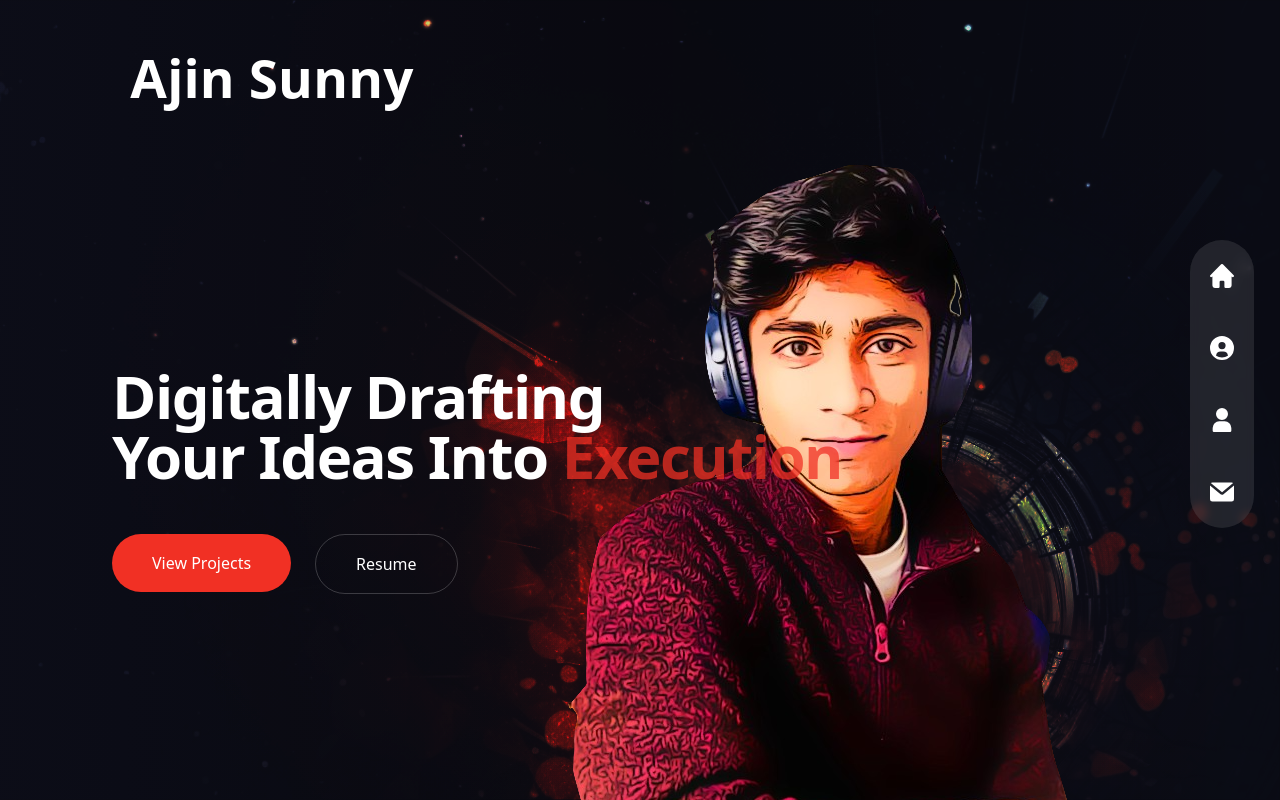
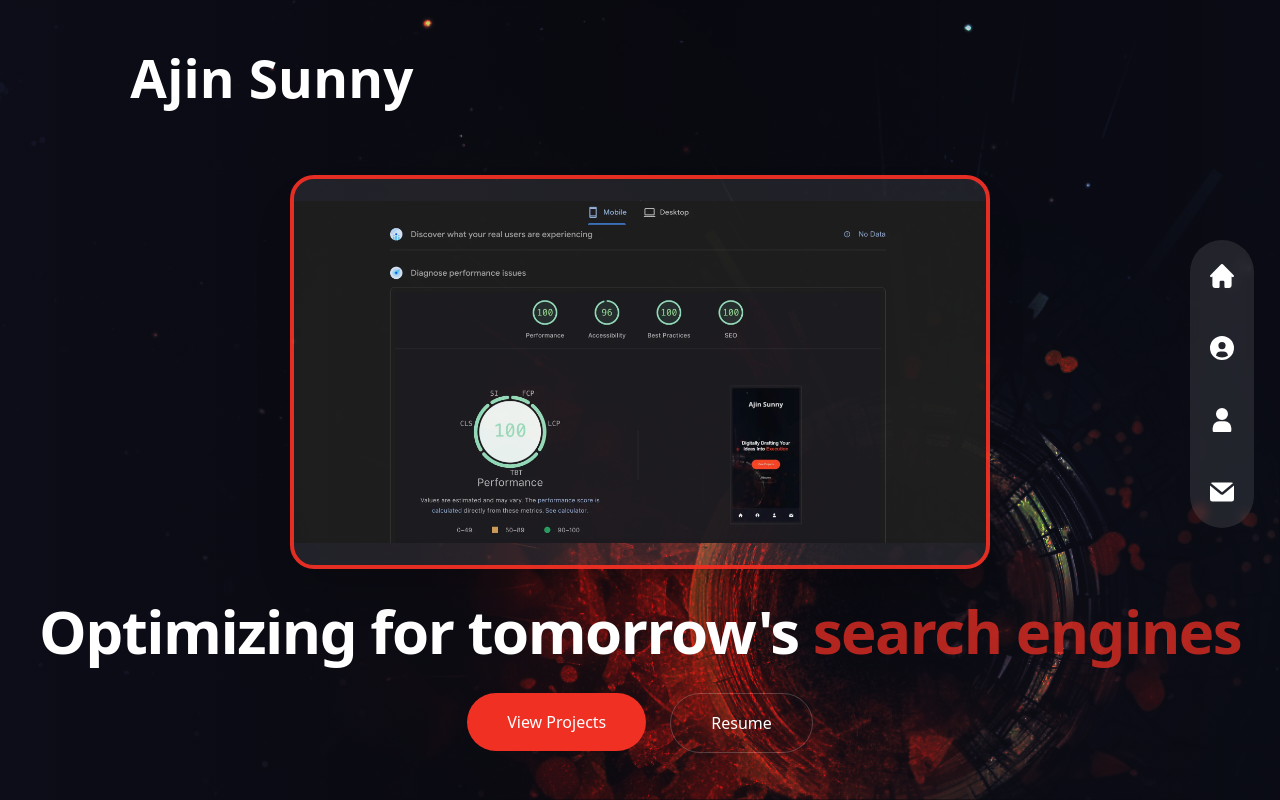
Before and after one commit to ajinsunny/ajinsunnywebsite, a Next.js app: page / in a window 1280 px wide. Built offline with nearby package versions, Linux system fonts and the light colour scheme.

Commit message:
(refactor) update HomePage layout; replace Avatar component with SEO metrics image and enhance content structure

```diff
--- a/app/page.tsx
+++ b/app/page.tsx
@@ -4,8 +4,7 @@
 import BackgroundImage from "../components/BackgroundImage";
 import LoadingSpinner from "../components/LoadingSpinner";
 import Link from "next/link";
-
-const Avatar = lazy(() => import("../components/Avatar"));
+import Image from "next/image";
 
 export default function HomePage() {
   return (
@@ -14,18 +13,25 @@
         {/* Background gradient overlay */}
         <div className="absolute inset-0 bg-gradient-to-r from-primary/10 via-black/30 to-black/10" />
 
-        {/* Content container */}
-        <div className="relative z-10 px-8 sm:px-12 lg:px-16">
-          <div className="flex flex-col justify-center min-h-screen">
-            <div className="text-center lg:text-left max-w-4xl mx-auto lg:mx-12 pt-20 lg:pt-40">
-              <h1 className="text-3xl sm:text-4xl md:text-5xl lg:text-6xl font-bold tracking-tight">
-                Digitally Drafting <br className="hidden sm:block" />
-                Your Ideas Into{" "}
-                <span className="text-accent animate-pulse">Execution</span>
+        {/* Content container - vertically and horizontally centered */}
+        <div className="relative z-10 flex flex-col items-center justify-center min-h-screen w-full pt-32">
+          {/* SEO Metrics Image */}
+          <div className="relative w-[420px] h-[236px] sm:w-[600px] sm:h-[338px] lg:w-[700px] lg:h-[394px] mb-8">
+            <Image
+              src="/seo-metrics.webp"
+              alt="SEO Metrics"
+              fill
+              className="rounded-3xl border-4 border-accent shadow-2xl opacity-95 object-contain bg-white/10"
+              priority
+            />
+          </div>
+          {/* Tagline */}
+          <h1 className="text-3xl sm:text-4xl md:text-5xl lg:text-6xl font-bold tracking-tight text-center mb-8">
+            Optimizing for tomorrow's{' '}
+            <span className="text-accent animate-pulse">search engines</span>
           </h1>
-
           {/* Call to action section */}
-              <div className="mt-12 flex flex-col sm:flex-row justify-center lg:justify-start gap-6">
+          <div className="flex flex-col sm:flex-row justify-center gap-6">
             <Link href="/work">
               <button className="px-10 py-4 bg-accent text-white rounded-full hover:bg-accent/90 transition-colors">
                 View Projects
@@ -42,8 +48,6 @@
             </a>
           </div>
         </div>
-          </div>
-        </div>
 
         {/* Background image */}
         <BackgroundImage
@@ -51,17 +55,6 @@
           alt="Background Effect"
           className="absolute inset-0 object-cover mix-blend-color-dodge opacity-60 sm:opacity-80"
         />
-
-        {/* Avatar */}
-        <div
-          className="absolute w-full max-w-[300px] sm:max-w-[400px] lg:max-w-[525px]
-                      h-[400px] sm:h-[500px] lg:h-[650px]
-                      -bottom-16 sm:-bottom-24 lg:bottom-0
-                      left-1/2 lg:left-auto lg:right-[15%]
-                      transform -translate-x-1/2 lg:translate-x-0"
-        >
-          <Avatar />
-        </div>
       </div>
     </Suspense>
   );
```
Also changed, not shown: public/seo-metrics.webp (added). Lines whose indentation alone changed are shown as unchanged.
